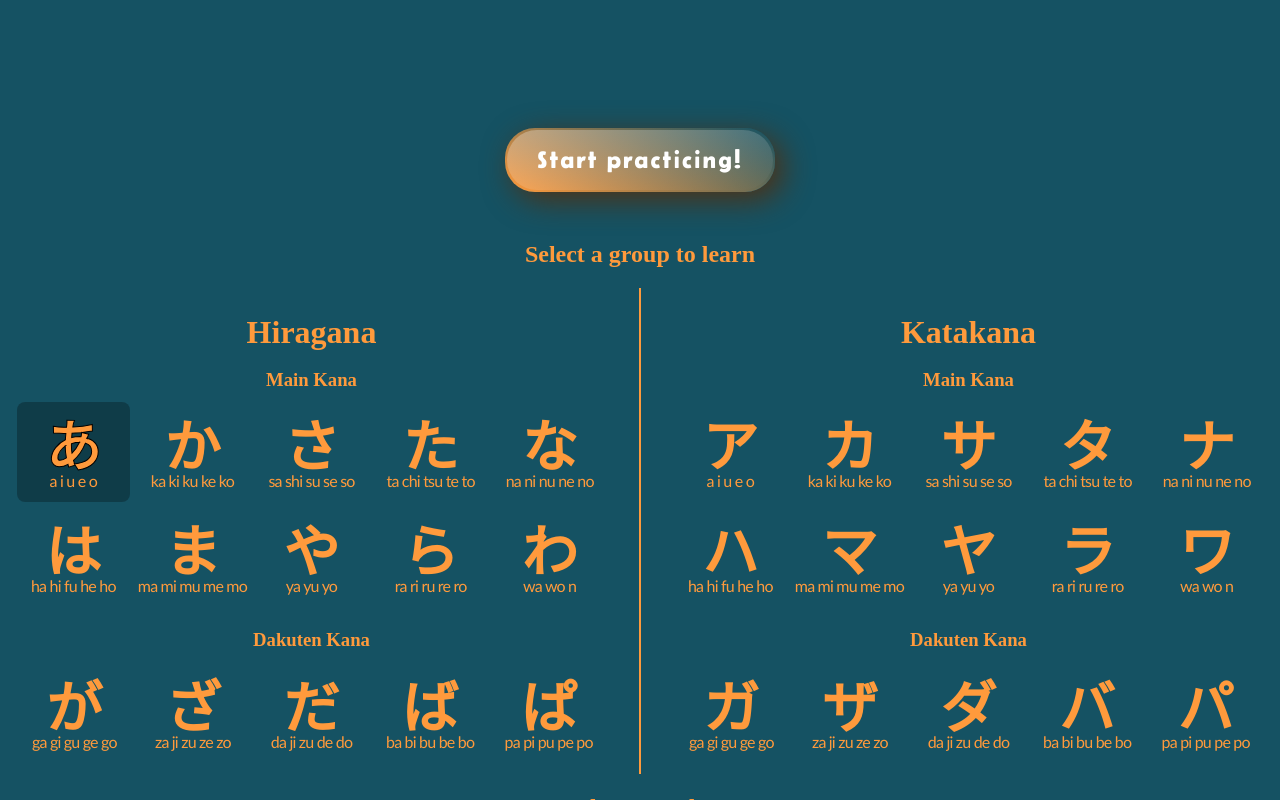
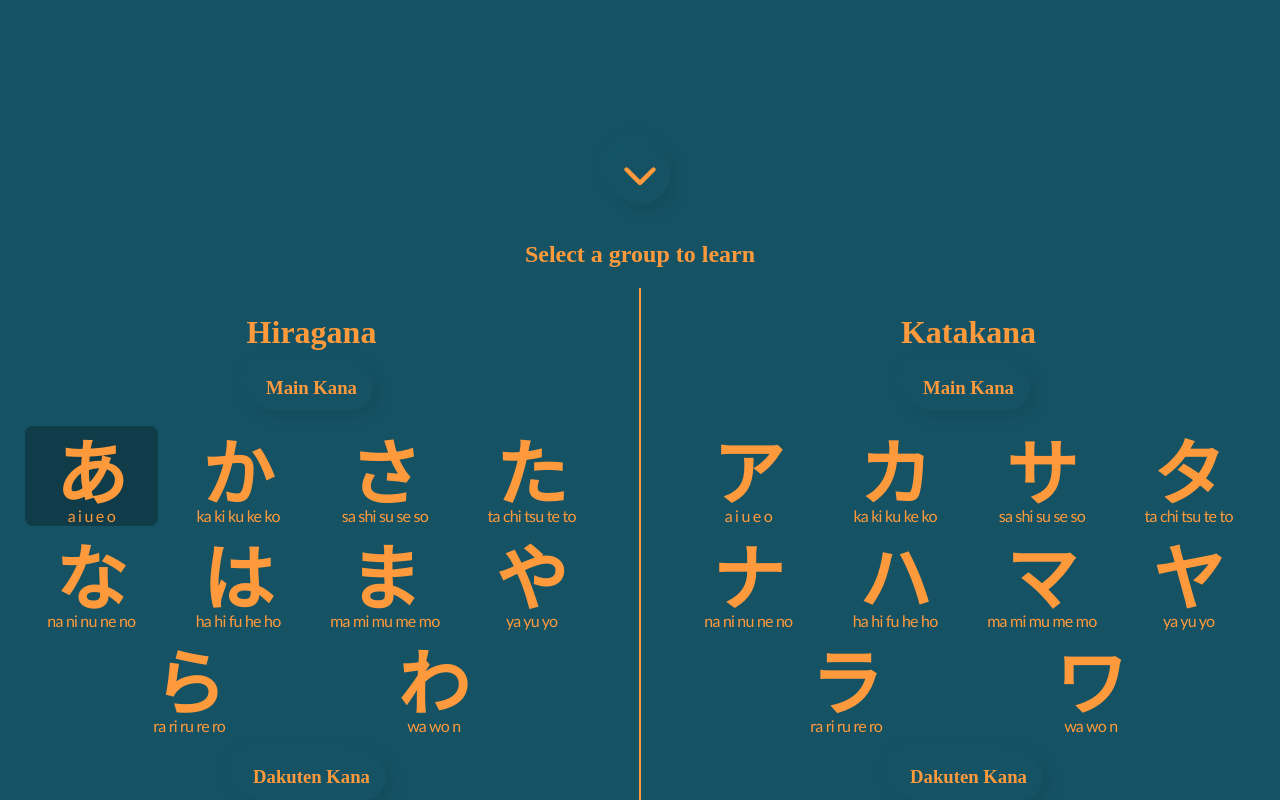
Before and after one commit to Eldoprano/learn-kana, a React (Create React App) app: page / in a window 1280 px wide. Shown: the part 580-1380 px from the top of the page. Built offline with nearby package versions, Linux system fonts and the light colour scheme.

Commit message:
Some (nice) improvements in the main page

```diff
--- a/src/App.css
+++ b/src/App.css
@@ -61,13 +61,12 @@ Title Page
 .github-icon svg {
   width: 100%;
   height: 100%;
-  -webkit-filter: invert(0.75); /* safari 6.0 - 9.0 */
-  filter: invert(0.75);
+  filter: opacity(0.05);
   transition: filter 0.3s;
 }
 
 .github-icon:hover svg {
-  filter: invert(1);
+  filter: opacity(1);
 }
 
 /* Stolen and adapted from https://codepen.io/Hornebom/pen/obaLYK */
@@ -82,19 +81,19 @@ Title Page
   font-family: "Belanosima";
   line-height: 4rem;
   text-decoration: none;
-  color: white;
+  transition: box-shadow 0.6s;
   letter-spacing: 2px;
-  -webkit-font-smoothing: antialiased;
-  -moz-osx-font-smoothing: grayscale;
-  background-image: linear-gradient(24deg, #ff9a3c, #155263);
-  border-radius: 30px;
   cursor: pointer;
   -webkit-user-select: none;
   -moz-user-select: none;
   -ms-user-select: none;
   user-select: none;
+  -webkit-font-smoothing: antialiased;
+  -moz-osx-font-smoothing: grayscale;
+  border-radius: 30px;
+  color: white;
+  background-image: linear-gradient(24deg, #ff9a3c, #155263);
   box-shadow: 0 0 0 0 #ff9a3c, 0.5rem 0.5rem 30px #503114;
-  transition: box-shadow 0.6s;
 }
 
 .glowButton:hover {
@@ -113,6 +112,31 @@ Title Page
   pointer-events: none;
 }
 
+.neoButton {
+  display: flex;
+  align-items: center;
+  justify-content: center;
+  border: none;
+  border-radius: 50em;
+  padding: 0.5em;
+  font-size: 1.5em;
+  cursor: pointer;
+  background: #155263;
+  box-shadow:  6px 6px 12px #144d5d,
+  -6px -6px 12px #165769;
+}
+
+.neoButton:hover {
+  background: linear-gradient(145deg, #134a59, #16586a);
+  box-shadow:  6px 6px 12px #144d5d,
+               -6px -6px 12px #165769;
+}
+
+.neoButton svg {
+  width: 1.5em;
+  height: 1.5em;
+  fill: #ff9a3c;
+}
 
 /*
 ##############
@@ -153,7 +177,7 @@ Game Menu Page
 .kana-group-elements {
   display: flex;
   flex-direction: column;
-  flex-basis: 40em;
+  flex-basis: 45em;
 }
 
 .kana-group-elements>h2 {
@@ -177,10 +201,32 @@ Game Menu Page
   justify-content: center;
 }
 
-.character-title-group>h3 {
+.character-title-group-button>h3 {
   margin-top: 0.6em;
   margin-bottom: 0.6em;
   user-select: none;
+}
+
+.character-title-group-button {
+  border-radius: 26px;
+  background: #155263;
+  box-shadow:  5px 5px 12px #144d5d,
+              -5px -5px 12px #165769;
+  padding: 0em 1em;
+  margin-top: 0.5em;
+  margin-bottom: 1em;
+  transition: box-shadow 0.7s ease;
+  cursor: pointer;
+}
+
+.character-title-group-button.selected {
+  background-color: #00000048;
+}
+
+.character-title-group-button:hover {
+  background: #155263;
+  box-shadow: inset 5px 5px 12px #144d5d,
+              inset -5px -5px 12px #165769;
 }
 
 .main_kana-characters,
@@ -201,7 +247,7 @@ Game Menu Page
 
 
 .character-checkbox-content>h3 {
-  font-size: 3.5em;
+  font-size: 4.5em;
   margin-top: 5px;
   margin-bottom: -15px;
   user-select: none;
@@ -210,7 +256,7 @@ Game Menu Page
 .character-checkbox-content>p {
   font-size: 1em;
   letter-spacing: -0.8px;
-  margin-top: 3px;
+  margin-top: 0px;
   font-family: 'Trebuchet MS', sans-serif;
   user-select: none;
 }
@@ -231,11 +277,10 @@ Game Menu Page
   flex-direction: column;
   align-items: center;
   justify-content: center;
-  width: 100px;
   height: 100px;
   border-radius: 8px;
   cursor: pointer;
-  width: 7.1em;
+  width: 8.3em;
   transition: background-color 0.3s;
 }
 
@@ -258,7 +303,7 @@ Game Menu Page
 
 .character-checkbox-input:checked~.character-checkbox-content h3 {
   transition: color 0.3s;
-  -webkit-text-stroke: 1px black;
+  /* -webkit-text-stroke: 1px black; */
 }
 
 .character-checkbox-input:hover:checked~.character-checkbox-content {
@@ -300,6 +345,7 @@ Game Menu Page
   justify-content: space-evenly;
   align-items: center;
   gap: 5px;
+  margin: 0.3em auto ;
 }
 
 .button-with-arrows {
--- a/src/components/InGameCharacterShowAndInput.js
+++ b/src/components/InGameCharacterShowAndInput.js
@@ -331,7 +331,7 @@ export default function InGameCharacterShowAndInput() {
       const InGameCurrentAnswer = InGameTextInput.textContent + InGameTextInputAfterCursor.textContent;
 
       // If the user answers correctly, make that known and pass to the next character
-      if (inGameAnswerList.includes(InGameCurrentAnswer.trim())) {
+      if (inGameAnswerList.includes(InGameCurrentAnswer.trim().toLowerCase())) {
         updateCurrentGameStats("correct");
         currentScore += 1;
         setScore(currentScore)
--- a/src/components/KanaGroup.js
+++ b/src/components/KanaGroup.js
@@ -1,4 +1,4 @@
-import React from 'react'
+import React, { useState, useRef } from 'react';
 import { kanaCharacters } from '../kanaCharacters.js'
 
 
@@ -28,26 +28,61 @@ function uppercaseFirstLetter(string) {
 
 
 export default function KanaGroup(props) {
+  const [mainKanaSelected, setMainKanaSelected] = useState(false);
+  const [dakutenKanaSelected, setDakutenKanaSelected] = useState(false);
+  const groupRef = useRef(null);
+
+  const toggleSelectAll = (tag) => {
+    if (tag === "main_kana") {
+      setMainKanaSelected(!mainKanaSelected);
+      toggleCheckboxes("main_kana", !mainKanaSelected);
+    } else if (tag === "dakuten_kana") {
+      setDakutenKanaSelected(!dakutenKanaSelected);
+      toggleCheckboxes("dakuten_kana", !dakutenKanaSelected);
+    }
+  };
+
+  const toggleCheckboxes = (tag, isChecked) => {
+    const checkboxes = groupRef.current.querySelectorAll(`.${tag}-characters .kana-checkbox`);
+    checkboxes.forEach(checkbox => {
+      checkbox.checked = isChecked;
+      // Update localStorage accordingly
+      const title = checkbox.id;
+      let checkedKanas = JSON.parse(localStorage.getItem('checkedKanas')) || [];
+      if (isChecked) {
+        if (!checkedKanas.includes(title)) {
+          checkedKanas.push(title);
+        }
+      } else {
+        checkedKanas = checkedKanas.filter(item => item !== title);
+      }
+      localStorage.setItem('checkedKanas', JSON.stringify(checkedKanas));
+    });
+  };
+
   return (
-    <div className='kana-group-elements'>
+    <div className='kana-group-elements' ref={groupRef}>
       <h2>{uppercaseFirstLetter(props.groupToShow)}</h2>
       <div className="character-title-group">
+        <div className={`character-title-group-button ${mainKanaSelected ? 'selected' : ''}`}
+             onClick={() => toggleSelectAll("main_kana")}>
+          <h3>Main Kana</h3>
+        </div>
+        {character_button_group_builder(props, "main_kana")}
 
-        <h3>Main Kana</h3>
-        {character_button_group_builder(props,"main_kana")}
-
+        <div className={`character-title-group-button ${dakutenKanaSelected ? 'selected' : ''}`}
+             onClick={() => toggleSelectAll("dakuten_kana")}>
           <h3>Dakuten Kana</h3>
-        {character_button_group_builder(props,"dakuten_kana")}
-
         </div>
-
+        {character_button_group_builder(props, "dakuten_kana")}
       </div>
-
-  )
+    </div>
+  );
 }
 
 function character_button_group_builder(props, tag) {
-    return <div className={tag + "-characters"}>
+  return (
+    <div className={tag + "-characters"}>
       {Object.keys(kanaCharacters[props.groupToShow]).map((character) => {
         const { title, tags, characters } = kanaCharacters[props.groupToShow][character];
         const hasTag = tags.includes(tag);
@@ -75,5 +110,6 @@ function character_button_group_builder(props, tag) {
 
         return null; // Skip characters without the tag
       })}
-    </div>;
+    </div>
+  );
 }
--- a/src/components/TitlePage.js
+++ b/src/components/TitlePage.js
@@ -4,17 +4,22 @@ export default function TitlePage() {
   return (
     <>
       <div className='title-page'>
-      <a href="https://github.com/Eldoprano/learn-kana" class="github-icon" target="_blank">
+      <a href="https://github.com/Eldoprano/learn-kana" className="github-icon" target="_blank" rel="noreferrer">
           <svg xmlns="http://www.w3.org/2000/svg" viewBox="0 0 496 512">
             {/* <!--!Font Awesome Free 6.5.2 by @fontawesome - https://fontawesome.com License - https://fontawesome.com/license/free Copyright 2024 Fonticons, Inc.--> */}
             <path d="M165.9 397.4c0 2-2.3 3.6-5.2 3.6-3.3 .3-5.6-1.3-5.6-3.6 0-2 2.3-3.6 5.2-3.6 3-.3 5.6 1.3 5.6 3.6zm-31.1-4.5c-.7 2 1.3 4.3 4.3 4.9 2.6 1 5.6 0 6.2-2s-1.3-4.3-4.3-5.2c-2.6-.7-5.5 .3-6.2 2.3zm44.2-1.7c-2.9 .7-4.9 2.6-4.6 4.9 .3 2 2.9 3.3 5.9 2.6 2.9-.7 4.9-2.6 4.6-4.6-.3-1.9-3-3.2-5.9-2.9zM244.8 8C106.1 8 0 113.3 0 252c0 110.9 69.8 205.8 169.5 239.2 12.8 2.3 17.3-5.6 17.3-12.1 0-6.2-.3-40.4-.3-61.4 0 0-70 15-84.7-29.8 0 0-11.4-29.1-27.8-36.6 0 0-22.9-15.7 1.6-15.4 0 0 24.9 2 38.6 25.8 21.9 38.6 58.6 27.5 72.9 20.9 2.3-16 8.8-27.1 16-33.7-55.9-6.2-112.3-14.3-112.3-110.5 0-27.5 7.6-41.3 23.6-58.9-2.6-6.5-11.1-33.3 2.6-67.9 20.9-6.5 69 27 69 27 20-5.6 41.5-8.5 62.8-8.5s42.8 2.9 62.8 8.5c0 0 48.1-33.6 69-27 13.7 34.7 5.2 61.4 2.6 67.9 16 17.7 25.8 31.5 25.8 58.9 0 96.5-58.9 104.2-114.8 110.5 9.2 7.9 17 22.9 17 46.4 0 33.7-.3 75.4-.3 83.6 0 6.5 4.6 14.4 17.3 12.1C428.2 457.8 496 362.9 496 252 496 113.3 383.5 8 244.8 8zM97.2 352.9c-1.3 1-1 3.3 .7 5.2 1.6 1.6 3.9 2.3 5.2 1 1.3-1 1-3.3-.7-5.2-1.6-1.6-3.9-2.3-5.2-1zm-10.8-8.1c-.7 1.3 .3 2.9 2.3 3.9 1.6 1 3.6 .7 4.3-.7 .7-1.3-.3-2.9-2.3-3.9-2-.6-3.6-.3-4.3 .7zm32.4 35.6c-1.6 1.3-1 4.3 1.3 6.2 2.3 2.3 5.2 2.6 6.5 1 1.3-1.3 .7-4.3-1.3-6.2-2.2-2.3-5.2-2.6-6.5-1zm-11.4-14.7c-1.6 1-1.6 3.6 0 5.9 1.6 2.3 4.3 3.3 5.6 2.3 1.6-1.3 1.6-3.9 0-6.2-1.4-2.3-4-3.3-5.6-2z"/>
-            </svg>
+          </svg>
       </a>
         <div>
           <h1>Learn Kana!</h1>
           <h3>By Eldoprano</h3>
         </div>
-        <a className='glowButton' onClick={() => window.location.href = '#game-menu-title'}>Start practicing!</a>
+        <button className='neoButton' onClick={() => window.location.href = '#game-menu-title'}>
+          <svg xmlns="http://www.w3.org/2000/svg" viewBox="0 0 512 512">
+            {/* <!--!Font Awesome Free 6.6.0 by @fontawesome - https://fontawesome.com License - https://fontawesome.com/license/free Copyright 2024 Fonticons, Inc.--> */}
+            <path d="M233.4 406.6c12.5 12.5 32.8 12.5 45.3 0l192-192c12.5-12.5 12.5-32.8 0-45.3s-32.8-12.5-45.3 0L256 338.7 86.6 169.4c-12.5-12.5-32.8-12.5-45.3 0s-12.5 32.8 0 45.3l192 192z"/>
+          </svg>
+        </button>
       </div>
     </>
   )
```
Lines whose indentation alone changed are shown as unchanged.
